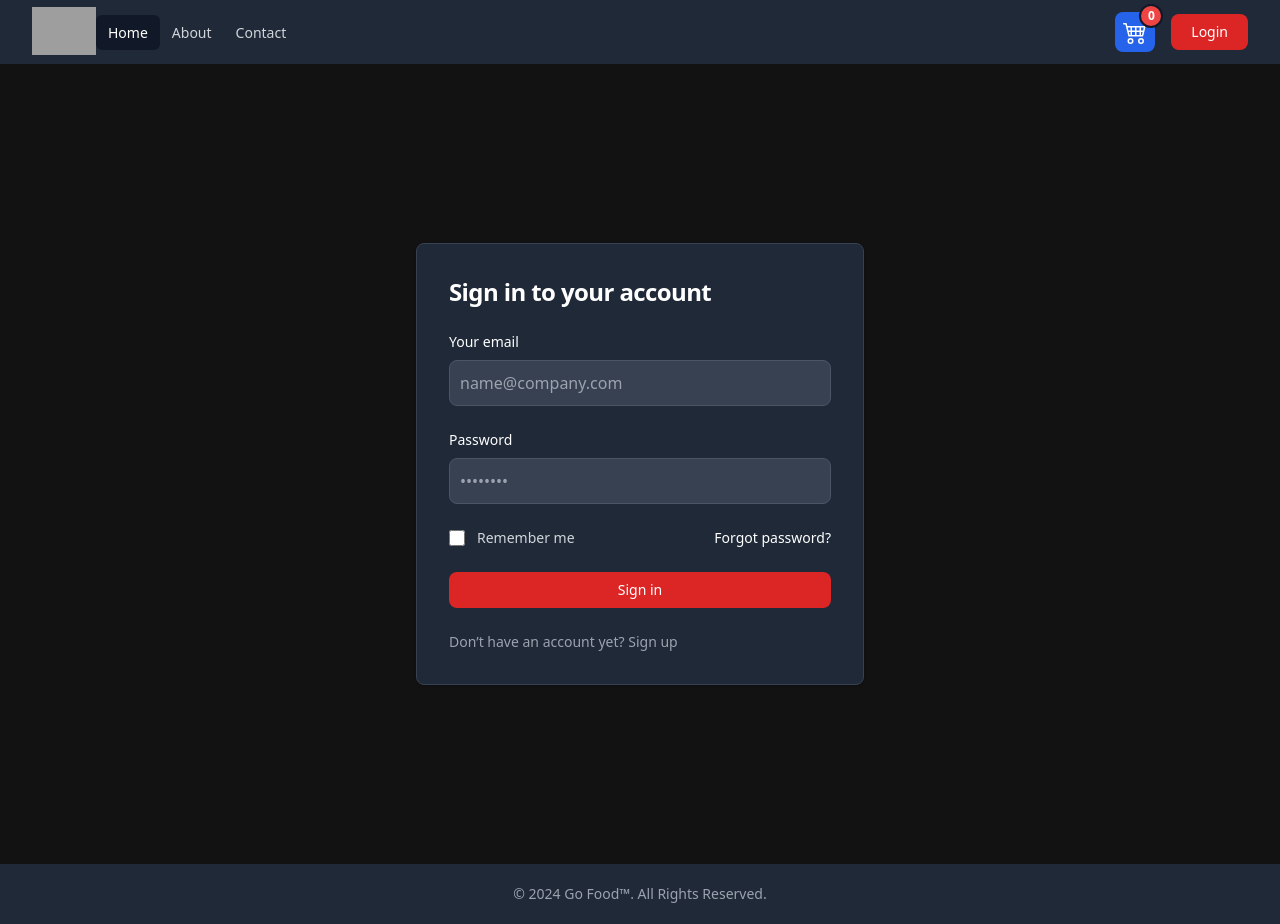
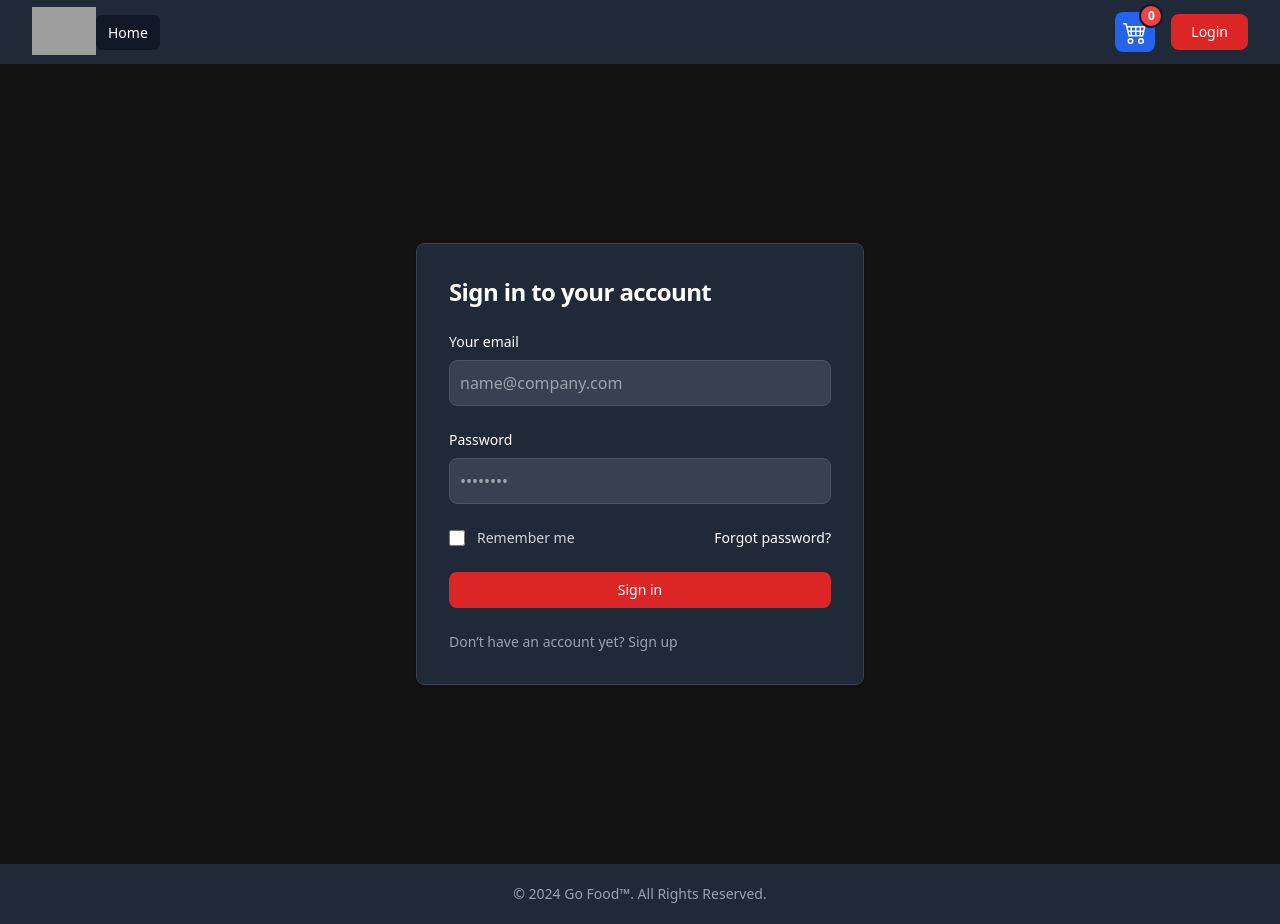
Before and after one commit to NIKO455/food-delivery-app, a React (Vite) app in the folder frontend/: page /login in a window 1280 px wide. Built offline with nearby package versions, Linux system fonts and the light colour scheme; grey boxes are pictures that could not be loaded.

Commit message:
completed food-delivery app

```diff
--- a/frontend/src/pages/layouts/Header.tsx
+++ b/frontend/src/pages/layouts/Header.tsx
@@ -17,8 +17,8 @@ import {toast} from "react-toastify";
 
 const navigation = [
     {name: "Home", href: "/", current: true},
-    {name: "About", href: "#", current: false},
-    {name: "Contact", href: "#", current: false},
+    // {name: "About", href: "#", current: false},
+    // {name: "Contact", href: "#", current: false},
 
 ];
 
@@ -30,7 +30,7 @@ function classNames(...classes: string[]) {
 export default function Header() {
     const navigate = useNavigate();
     const cartState = useContext(CartContext);
-    const countItem = cartState.cart.length
+    const countItem = cartState.cart ? cartState.cart.length : 0;
     const logoutHandler = () => {
         localStorage.removeItem('token')
         navigate('/login')
```
Also changed, not shown: 1 other file (tests, documents, lock files or other folders).
